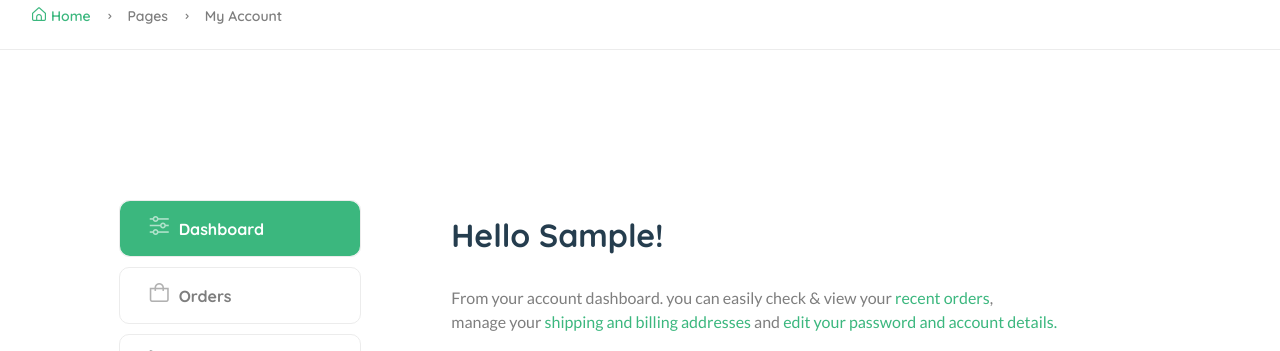
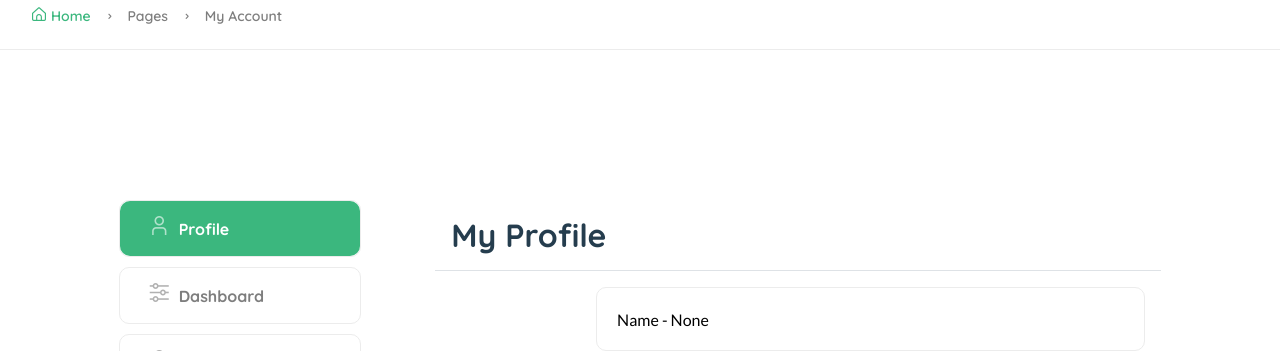
Before and after one commit to amalljith/Nest---Grocery-E-Commerce-, a Django app: page /dashboard/ in a window 1280 px wide. Shown: the part 665-1016 px from the top of the page. Run offline with Django 5.2, Linux system fonts and the light colour scheme; the visitor is signed in with stand-in values (Sample User, id 1); data comes from the database, SQL or seed files in the repository; data that the repository does not hold is empty; some libraries are stand-ins or nearby versions.

Commit message:
user Profile

```diff
--- a/main/core/views.py
+++ b/main/core/views.py
@@ -1,7 +1,7 @@
 from django.shortcuts import get_object_or_404, redirect, render
 from django.http import JsonResponse
 from .models import Category,Tags,Vendor,Product,ProductImages,CartOrder,CartOrderItems,ProductReview,Wishlist,Address
-from user_auths.models import ContactUs
+from user_auths.models import ContactUs, Profile
 from taggit.models import Tag
 from django.db.models import Avg, Q, Count
 from .forms import ProductReviewForm
@@ -304,18 +304,21 @@ def checkout(request):
                 total = int(item['qty']) * int(item['price'])
             )
 
-
-    host = request.get_host()
-    paypal_dict = {
-        'business':settings.PAYPAL_RECEIVER_EMAIL,
-        'amount':cart_total_amount,
-        'item_name':'Order-Item-No-' + str(order.id),
-        'invoice':'INVOICE_NO-' + str(order.id),
-        'currency_code':'USD',
-        'notify_url':'http://{}{}'.format(host, reverse('core:paypal-ipn')),
-        'return_url':'http://{}{}'.format(host, reverse('core:payment-completed')),
-        'cancel_url':'http://{}{}'.format(host, reverse('core:payment-failed')),
-    }
+    try:
+        host = request.get_host()
+        paypal_dict = {
+            'business':settings.PAYPAL_RECEIVER_EMAIL,
+            'amount':cart_total_amount,
+            'item_name':'Order-Item-No-' + str(order.id),
+            'invoice':'INVOICE_NO-' + str(order.id),
+            'currency_code':'USD',
+            'notify_url':'http://{}{}'.format(host, reverse('core:paypal-ipn')),
+            'return_url':'http://{}{}'.format(host, reverse('core:payment-completed')),
+            'cancel_url':'http://{}{}'.format(host, reverse('core:payment-failed')),
+        }
+    except:
+        messages.warning(request,"add product to cart")
+        return redirect("core:home")
 
     paypal_payment_button = PayPalPaymentsForm(initial=paypal_dict)
 
@@ -347,6 +350,8 @@ def dashboard(request):
     order_list = CartOrder.objects.filter(user=request.user).order_by("-id")
     address = Address.objects.filter(user=request.user)
 
+    profile = Profile.objects.get(user=request.user)
+
     orders = CartOrder.objects.annotate(month=ExtractMonth("order_date")).values("month").annotate(count=Count("id")).values("month", "count")
     month = []
     total_order = []
@@ -369,6 +374,7 @@ def dashboard(request):
 
 
     context = {
+        "profile": profile,
         'order_list':order_list,
         "address": address,
         "orders":orders,
--- a/main/templates/core/accounts.html
+++ b/main/templates/core/accounts.html
@@ -18,9 +18,15 @@
                             <div class="col-md-3">
                                 <div class="dashboard-menu">
                                     <ul class="nav flex-column" role="tablist">
+
                                         <li class="nav-item">
-                                            <a class="nav-link active" id="dashboard-tab" data-bs-toggle="tab" href="#dashboard" role="tab" aria-controls="dashboard" aria-selected="false"><i class="fi-rs-settings-sliders mr-10"></i>Dashboard</a>
+                                            <a class="nav-link active" id="profile-tab" data-bs-toggle="tab" href="#profile" role="tab" aria-controls="profile" aria-selected="false"><i class="fi-rs-user mr-10"></i>Profile</a>
                                         </li>
+
+                                        <li class="nav-item">
+                                            <a class="nav-link" id="dashboard-tab" data-bs-toggle="tab" href="#dashboard" role="tab" aria-controls="dashboard" aria-selected="false"><i class="fi-rs-settings-sliders mr-10"></i>Dashboard</a>
+                                        </li>
+
                                         <li class="nav-item">
                                             <a class="nav-link" id="orders-tab" data-bs-toggle="tab" href="#orders" role="tab" aria-controls="orders" aria-selected="false"><i class="fi-rs-shopping-bag mr-10"></i>Orders</a>
                                         </li>
@@ -41,7 +47,48 @@
                             </div>
                             <div class="col-md-9">
                                 <div class="tab-content account dashboard-content pl-50">
-                                    <div class="tab-pane fade active show" id="dashboard" role="tabpanel" aria-labelledby="dashboard-tab">
+
+                                    <div class="tab-pane fade active show" id="profile" role="tabpanel" aria-labelledby="profile-tab">
+                                        <div class="card">
+                                            <div class="card-header border-bottom">
+                                                <h3 class="mb-0">My Profile</h3>
+                                            </div>
+                                            <div class="card-body mb-2" style="display:flex; align-items:center; gap: 10px;">
+                                                <div>
+                                                    {% if profile.image %}
+                                                <span> <img src="{{profile.image.url}}"  style="width: 150px; height:150px; object-fil:cover; border-radius: 50%;"></span>
+                                                {% else %}
+                                                <span> <img src="https://i0.wp.com/rssoeroto.ngawikab.go.id/wp-content/uploads/2022/07/user-dummy-removebg.png?ssl=1" alt="user_image" style="width: 150px; height:150px; object-fil:cover; border-radius: 50%;"></span>
+                                                {% endif %}
+
+                                                </div>
+                                            <div>
+                                                    <span><input class="mb-2" value="Name - {{profile.full_name}}" type="text"></span>
+                                                <span><input class="mb-2" value="Bio - {{profile.bio}}" type="text"></span>
+                                                <span><input class="mb-2" value="Phone - {{profile.phone}}" type="text"></span>
+                                                {% if profile.verified == True %}
+                                                <div class="p-4 border rounded" style="color:black;">
+                                                    <span>Verified </span><i class="ri-verified-badge-fill" style="color:blue;"></i> <span></span>
+                                                </div>
+                                                {% else %}
+                                                <div class="p-4 border rounded">
+                                                    <span>Not Verified </span><i class="ri-close-circle-fill" ></i> <span></span>
+                                                </div>
+
+                                                {% endif %}
+
+                                            </div>
+                                            </div>
+                                            {% comment %} <div class="mt-4">
+                                                <p>{{month}}</p>
+                                            </div> {% endcomment %}
+                                            <div>
+                                                <canvas style="height:50px;" id="myChart"></canvas>
+                                            </div>
+                                        </div>
+                                    </div>
+
+                                    <div class="tab-pane fade" id="dashboard" role="tabpanel" aria-labelledby="dashboard-tab">
                                         <div class="card">
                                             <div class="card-header">
                                                 <h3 class="mb-0">Hello {{request.user|title}}!</h3>
@@ -154,7 +201,7 @@
                                             <div class="col-lg-6">
                                                 <div class="card mb-3 mb-lg-0">
                                                     <div class="card-header">
-                                                        <h3 class="mb-0">Address{{forloop.counter}}</h3>
+                                                        <h3 class="mb-0">Address {{forloop.counter}}</h3>
                                                     </div>
                                                     <div class="card-body border rounded">
                                                         <address>
@@ -165,7 +212,7 @@
 
 
                                                         {% if a.status %}
-                                                        <i data-address-id="{{a.id}}" class="ri-verified-badge-fill text-success check{{a.id}} check"></i>
+                                                        <i data-address-id="{{a.id}}" class="ri-verified-badge-fill check{{a.id}} check" style="color:blue;"></i>
                                                         <button data-address-id="{{a.id}}" style="display:none;" class="btn make-default-address button{{a.id}} action_btn">Make Default</button>
                                                         {% else %}
                                                         <i data-address-id="{{a.id}}" style="display:none;" class="ri-verified-badge-fill text-success check check{{a.id}}"></i>
--- a/main/templates/partials/base.html
+++ b/main/templates/partials/base.html
@@ -228,7 +228,12 @@
                                 <div class="header-action-icon-2">
                                     <a href="{% url 'core:wishlist' %}">
                                         <img class="svgInject" alt="Nest" src="{% static 'assets/imgs/theme/icons/icon-heart.svg' %}" />
+                                        {% if request.user.is_authenticated%}
                                         <span class="pro-count blue">{{wishlist.count}}</span>
+                                        {% else %}
+                                        <span class="pro-count blue">0</span>
+                                        {% endif %}
+
                                     </a>
                                     <a href="{% url 'core:wishlist' %}"><span class="lable">Wishlist</span></a>
                                 </div>
--- a/main/user_auths/models.py
+++ b/main/user_auths/models.py
@@ -1,5 +1,6 @@
 from django.db import models
 from django.contrib.auth.models import AbstractUser
+from django.db.models.signals import post_save
 
 
 class Users(AbstractUser):
@@ -12,6 +13,18 @@ class Users(AbstractUser):
 
     def __str__(self):
         return self.username
+
+
+class Profile(models.Model):
+    user = models.OneToOneField(Users, on_delete=models.CASCADE)
+    image = models.ImageField(upload_to="user_image",default="userimage.jpg")
+    full_name = models.CharField(max_length=200, null=True,blank=True)
+    bio = models.CharField(max_length=200, null=True,blank=True)
+    phone = models.CharField(max_length=200, null=True,blank=True)
+    verified = models.BooleanField(default=True)
+
+    def __str__(self):
+        return f"{self.user.username} - {self.full_name} - {self.bio}"
 
 
 
@@ -27,3 +40,15 @@ class ContactUs(models.Model):
 
     def __str__(self):
         return self.full_name
+
+
+def create_user_profile(sender, instance, created, **kwargs):
+    if created:
+        Profile.objects.create(user=instance)
+
+def save_user_profile(sender, instance, **kwargs):
+    instance.profile.save()
+
+
+post_save.connect(create_user_profile, sender=Users)
+post_save.connect(save_user_profile, sender=Users)
```
Also changed, not shown: main/user_auths/admin.py (+6 -1 lines).
